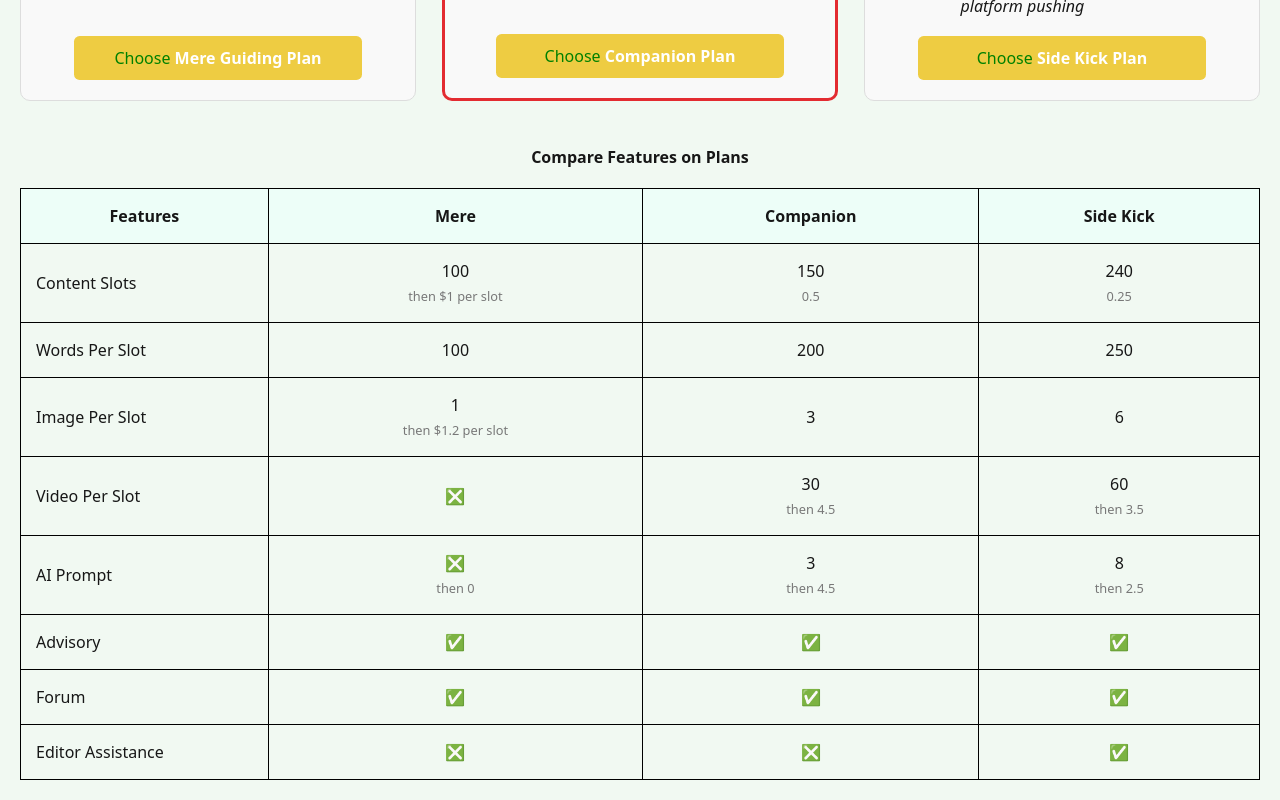
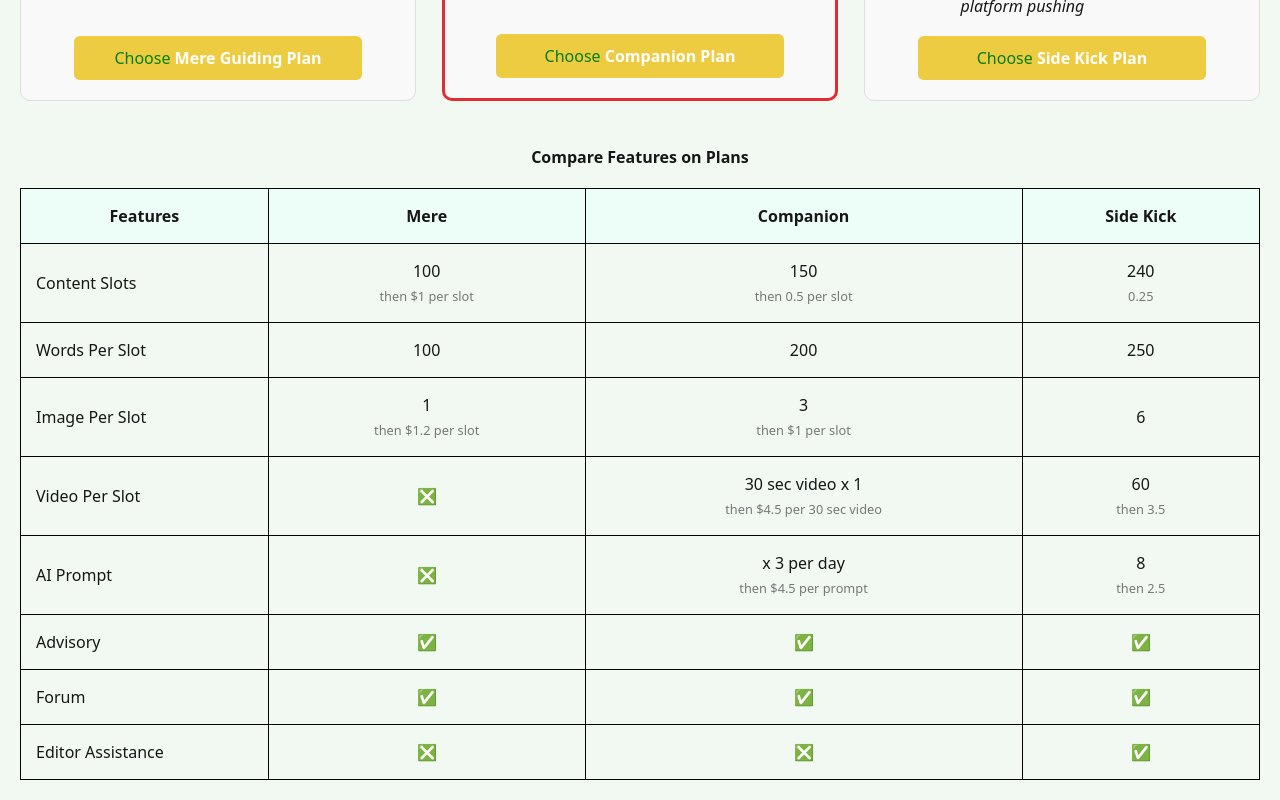
Before and after one commit to exiafuture/StarchMilk-MVP, a Next.js app: page /pricing-plans in a window 1280 px wide. Shown: the part 608-1408 px from the top of the page. Built offline with nearby package versions, Linux system fonts and the light colour scheme.

Commit message:
body mind separation haha what a new interpretation

```diff
--- a/app/pricing-plans/page.tsx
+++ b/app/pricing-plans/page.tsx
@@ -89,42 +89,42 @@ const comparisonData = {
   ],
   guide: {
     slotSize: "100",
-    slotSizeUpgrade: "1",
+    slotSizeUpgrade: 1.0,
     wordSizePerSlot: "100",
     imagePerSlot: "1",
     imageUpgrade: 1.2,
     videoPerSlot: "❎",
     videoUpgrade: null,
     promptPerDay: "❎",
-    promptUpgrade: 0,
+    promptUpgrade: null,
     advisory: "✅",
     forum: "✅",
     editor: "❎",
   },
   companion: {
     slotSize: "150",
-    slotSizeUgrade: "0.5",
+    slotSizeUgrade: 0.5,
     wordSizePerSlot: "200",
     imagePerSlot: "3",
-    imageUpgrade: "1.0",
+    imageUpgrade: 1.0,
     videoPerSlot: "30",
-    videoUpgrade: "4.5",
+    videoUpgrade: 4.5,
     promptPerDay: "3",
-    promptUpgrade: "4.5",
+    promptUpgrade: 4.5,
     advisory: "✅",
     forum: "✅",
     editor: "❎",
   },
   kick: {
     slotSize: "240",
-    slotSizeUgrade: "0.25",
+    slotSizeUgrade: 0.25,
     wordSizePerSlot: "250",
     imagePerSlot: "6",
-    imageUpgrade: "0.5",
+    imageUpgrade: 0.5,
     videoPerSlot: "60",
-    videoUpgrade: "3.5",
+    videoUpgrade: 3.5,
     promptPerDay: "8",
-    promptUpgrade: "2.5",
+    promptUpgrade: 2.5,
     advisory: "✅",
     forum: "✅",
     editor: "✅",
@@ -223,8 +223,11 @@ const Pricing = () => {
                   {trait === "AI Prompt" && (
                     <>
                       {comparisonData.guide.promptPerDay}
-                      <br />
-                      <small>then {comparisonData.guide.promptUpgrade}</small>
+                      {comparisonData.guide.promptUpgrade && (
+                        <>
+                          <br />
+                          <small>then {comparisonData.guide.promptUpgrade}</small>
+                        </>)}
                     </>
                   )}
                   {trait === "Advisory" && comparisonData.guide.advisory}
@@ -237,23 +240,29 @@ const Pricing = () => {
                     <>
                       {comparisonData.companion.slotSize}
                       <br />
-                      <small>{comparisonData.companion.slotSizeUgrade}</small>
+                      <small>then {comparisonData.companion.slotSizeUgrade} per slot</small>
                     </>
                   )}
                   {trait === "Words Per Slot" && comparisonData.companion.wordSizePerSlot}
-                  {trait === "Image Per Slot" && comparisonData.companion.imagePerSlot}
+                  {trait === "Image Per Slot" && (
+                    <>
+                      {comparisonData.companion.imagePerSlot}
+                      <br />
+                      <small>then ${comparisonData.companion.imageUpgrade} per slot</small>
+                    </>
+                  )}
                   {trait === "Video Per Slot" && (
                     <>
-                      {comparisonData.companion.videoPerSlot}
+                      {comparisonData.companion.videoPerSlot} sec video x 1
                       <br />
-                      <small>then {comparisonData.companion.videoUpgrade}</small>
+                      <small>then ${comparisonData.companion.videoUpgrade} per 30 sec video</small>
                     </>
                   )}
                   {trait === "AI Prompt" && (
                     <>
-                      {comparisonData.companion.promptPerDay}
+                      x {comparisonData.companion.promptPerDay} per day
                       <br />
-                      <small>then {comparisonData.companion.promptUpgrade}</small>
+                      <small>then ${comparisonData.companion.promptUpgrade} per prompt</small>
                     </>
                   )}
                   {trait === "Advisory" && comparisonData.companion.advisory}
```
